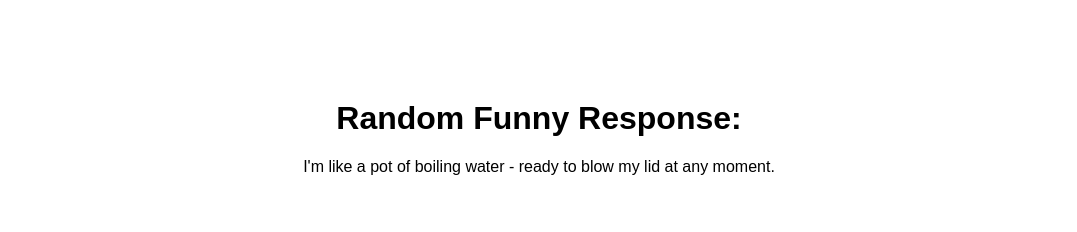
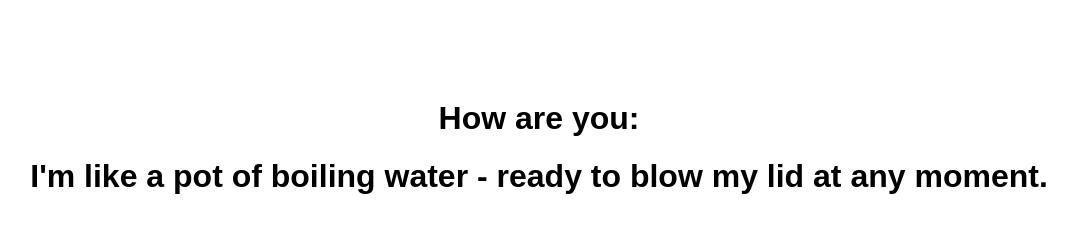
Before and after one commit to Thekid2002/howareyou, a plain HTML site: page index.html in a window 1280 px wide. Shown: the whole page, without its empty margins (101-1178 px from the left). Drawn offline with Linux system fonts and the light colour scheme.

Commit message:
Update index.html

```diff
--- a/index.html
+++ b/index.html
@@ -13,8 +13,8 @@
 </style>
 </head>
 <body>
-<h1>Random Funny Response:</h1>
-<div id="funny-response"></div>
+<h1>How are you:</h1>
+<h1 id="funny-response"></h1>
 
 <script>
   // Array of funny responses
```
